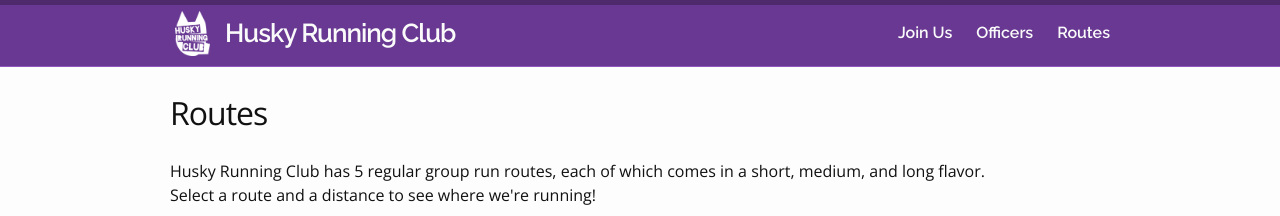
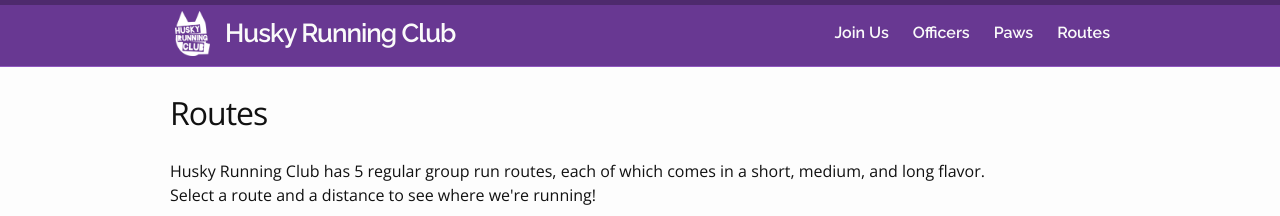
Before and after one commit to UW-HRC/uw-hrc.github.io, a Jekyll site: the page built from routes/index.html, in a window 1280 px wide. Shown: the top 216 px of the page. Built offline with Jekyll 4.4.1, drawn with Linux system fonts in a browser that asks for light colours.

Commit message:
add paws page

```diff
--- a/js/route_maps.js
+++ b/js/route_maps.js
@@ -39,10 +39,9 @@
  */
 
 function listenToTheRadio() {
-  var rad = document.route_form.route;
-  var prev = null;
-  for(var i = 0; i < rad.length - 1; i++) {
-    rad[i].onclick = function() {
+  var group_rad = document.route_form.group_route;
+  for(var i = 0; i < group_rad.length - 1; i++) {
+    group_rad[i].onclick = function() {
       document.getElementById('long_names').style.display = 'none';
       document.getElementById('group_dist').style.display = 'block';
       updateRoutes();
@@ -50,14 +49,13 @@
   }
 
   //set a different onclick for long run
-  rad[rad.length - 1].onclick = function() {
+  document.route_form.long_route.onclick = function() {
      document.getElementById('group_dist').style.display = 'none';
      document.getElementById('long_names').style.display = 'block';
      updateRoutes();
   }
 
   var rad = document.route_form.distance;
-  var prev = null;
   for(var i = 0; i < rad.length; i++) {
     rad[i].onclick = function() {
       updateRoutes();
--- /dev/null
+++ b/paws/index.html
@@ -0,0 +1,5 @@
+---
+layout: page
+title: "Paws For a Cause"
+short: "Paws"
+---
--- a/routes/index.html
+++ b/routes/index.html
@@ -21,37 +21,37 @@
         <div>
           <div>
             <label>
-              <input id="interlaken" type="radio" name="route" value="interlaken" />
+              <input id="interlaken" type="radio" name="group_route" value="interlaken" />
               Interlaken
             </label>
           </div>
           <div>
             <label>
-              <input id="arboretum" type="radio" name="route" value="arboretum" />
+              <input id="arboretum" type="radio" name="group_route" value="arboretum" />
               Arboretum
             </label>
           </div>
           <div>
             <label>
-              <input id="ravenna" type="radio" name="route" value="ravenna" />
+              <input id="ravenna" type="radio" name="group_route" value="ravenna" />
               Ravenna
             </label>
           </div>
           <div>
             <label>
-              <input id="laurelhurst" type="radio" name="route" value="laurelhurst" />
+              <input id="laurelhurst" type="radio" name="group_route" value="laurelhurst" />
               Laurelhurst
             </label>
           </div>
           <div>
             <label>
-              <input id="green_lake" type="radio" name="route" value="green_lake" />
+              <input id="green_lake" type="radio" name="group_route" value="green_lake" />
               Green Lake
             </label>
           </div>
           <div>
             <label>
-              <input id="long_run" type="radio" name="route" value="long_names" />
+              <input id="long_run" type="radio" name="long_route" value="long_names" />
               Long Runs
             </label>
           </div>
```
